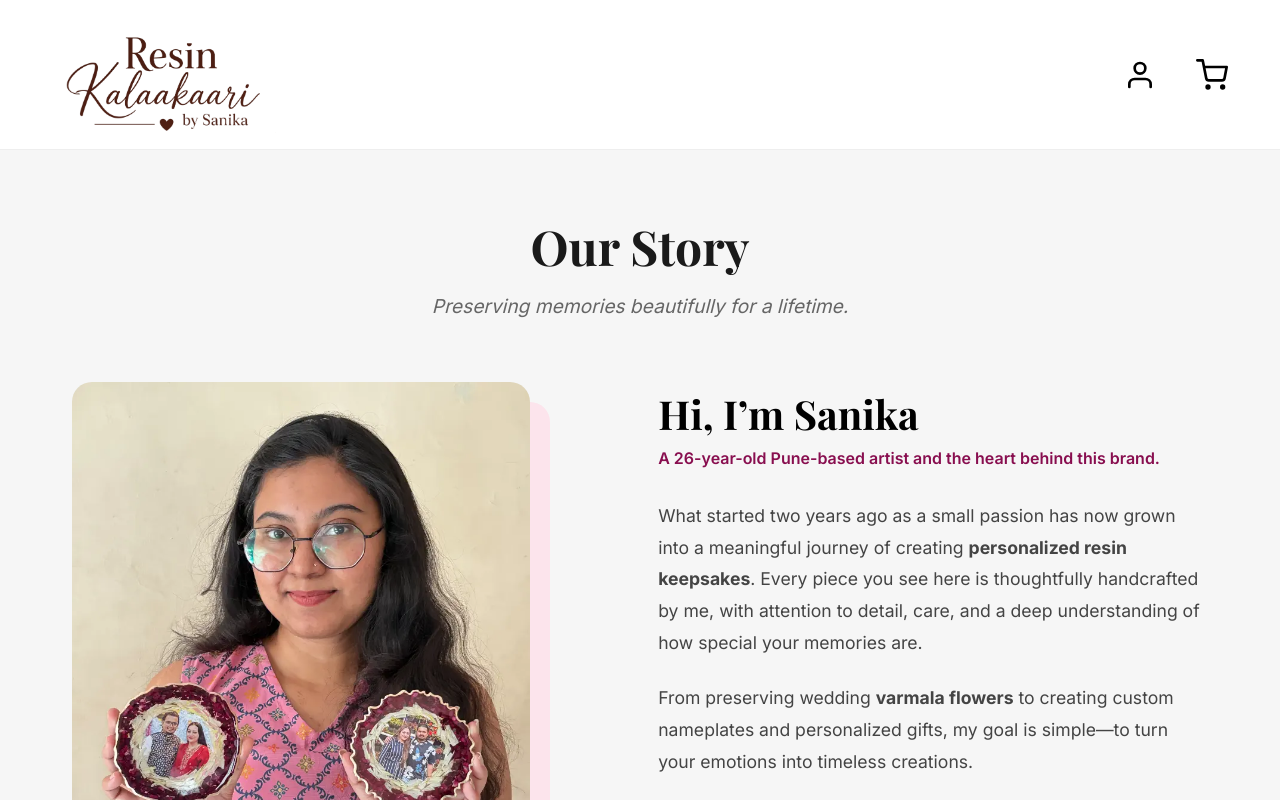
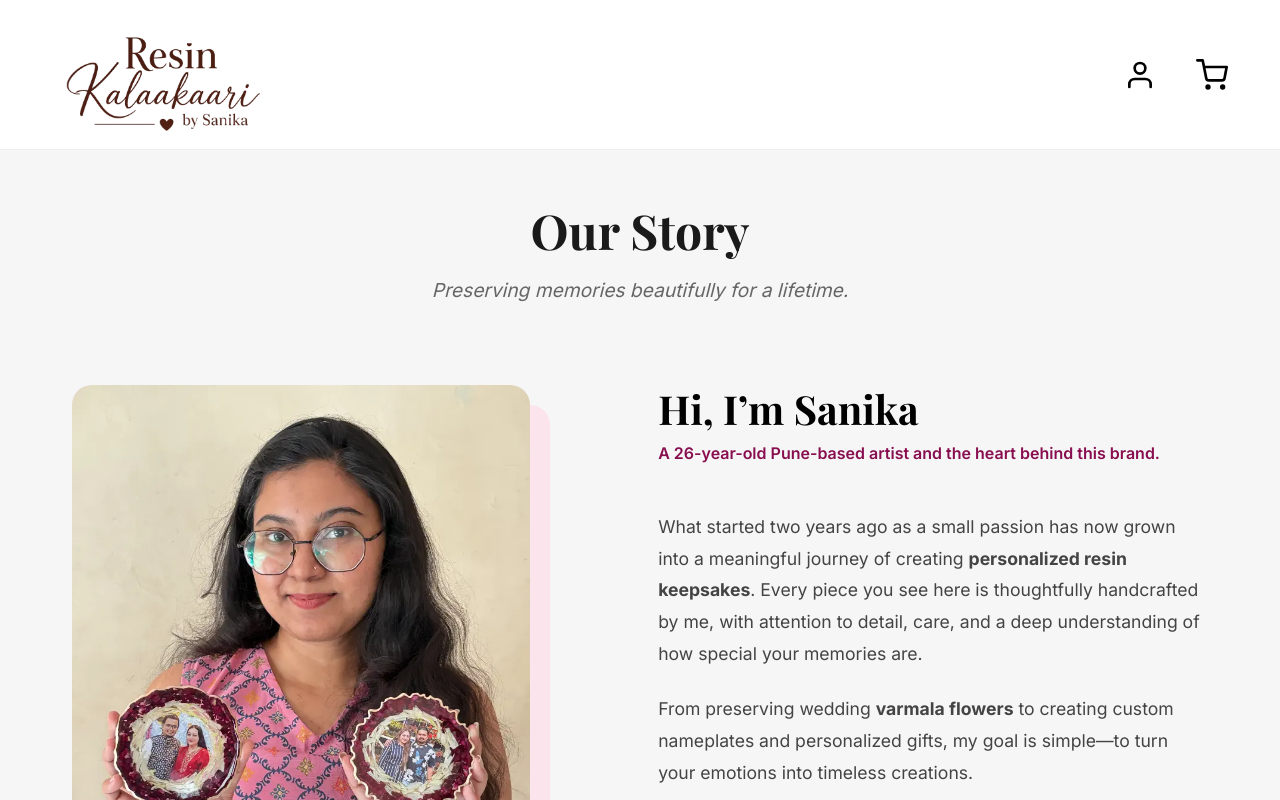
Before and after one commit to JatinSatare24/ResinKalaakaari, a Next.js app: page /about-us in a window 1280 px wide. Shown: the top 800 px of the page. Built offline with nearby package versions, Linux system fonts and the light colour scheme; no server answers; a web font is replaced by a local one.

Commit message:
update alignment & spacing in about us component

```diff
--- a/src/components/AboutUs/AboutUs.module.css
+++ b/src/components/AboutUs/AboutUs.module.css
@@ -4,13 +4,13 @@
 .aboutContainer {
   max-width: 1200px;
   margin: 0 auto;
-  padding: 4rem 2rem;
+  padding: 3rem 2rem ;
   font-family: 'Inter', sans-serif;
 }
 
 .heroSection {
   text-align: center;
-  margin-bottom: 4rem;
+  margin-bottom: 5rem;
 }
 
 .contentSection {
@@ -45,7 +45,7 @@
 .tagline {
   font-weight: 600;
   color: #880e4f;
-  margin-bottom: 2rem;
+  margin-bottom: 3rem;
 }
 
 .storyText p {
```
